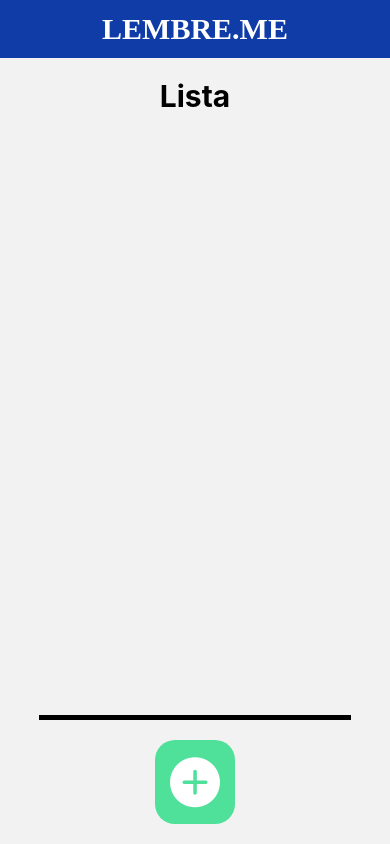
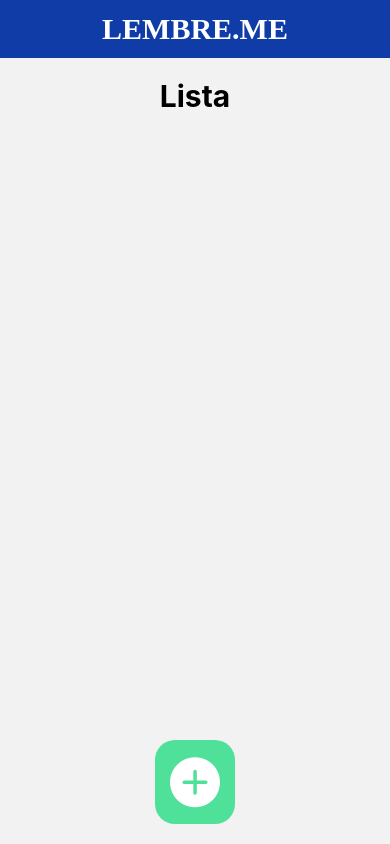
Before and after one commit to Senemig/lembreme, a React Native app: screen / in a window 390 px wide. Built offline with nearby package versions, Linux system fonts and the light colour scheme.

Commit message:
Mudança no estilo

```diff
--- a/src/components/Card/style.js
+++ b/src/components/Card/style.js
@@ -43,7 +43,7 @@ const styles = StyleSheet.create({
     borderRadius: 20,
   },
   BotaoRemove: {
-    fontSize: 25,
+    fontSize: 20,
     fontWeight: 'bold',
     backgroundColor: 'red',
     padding: 10,
--- a/src/screens/Home/style.js
+++ b/src/screens/Home/style.js
@@ -7,10 +7,9 @@ export const styles = StyleSheet.create({
     alignItems: 'center',
   },
   Lista: {
-    flex: 1,
-    width: '80%',
-    paddingVertical: 10,
-    borderBottomWidth: 5,
+    width: '100%',
+    paddingBottom: 20,
+    paddingHorizontal: 20,
   },
   Titulo: {
     fontSize: 30,
```
